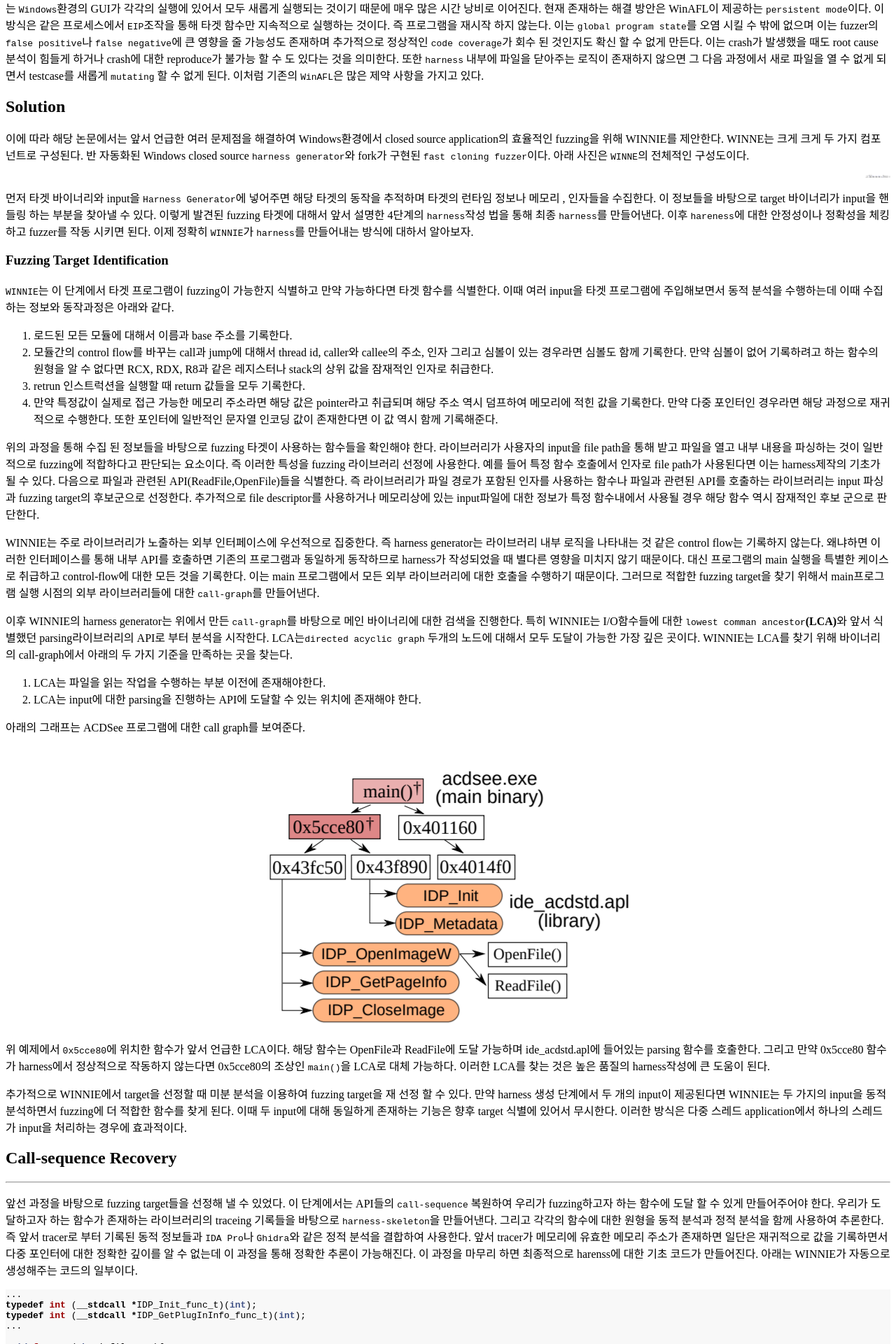
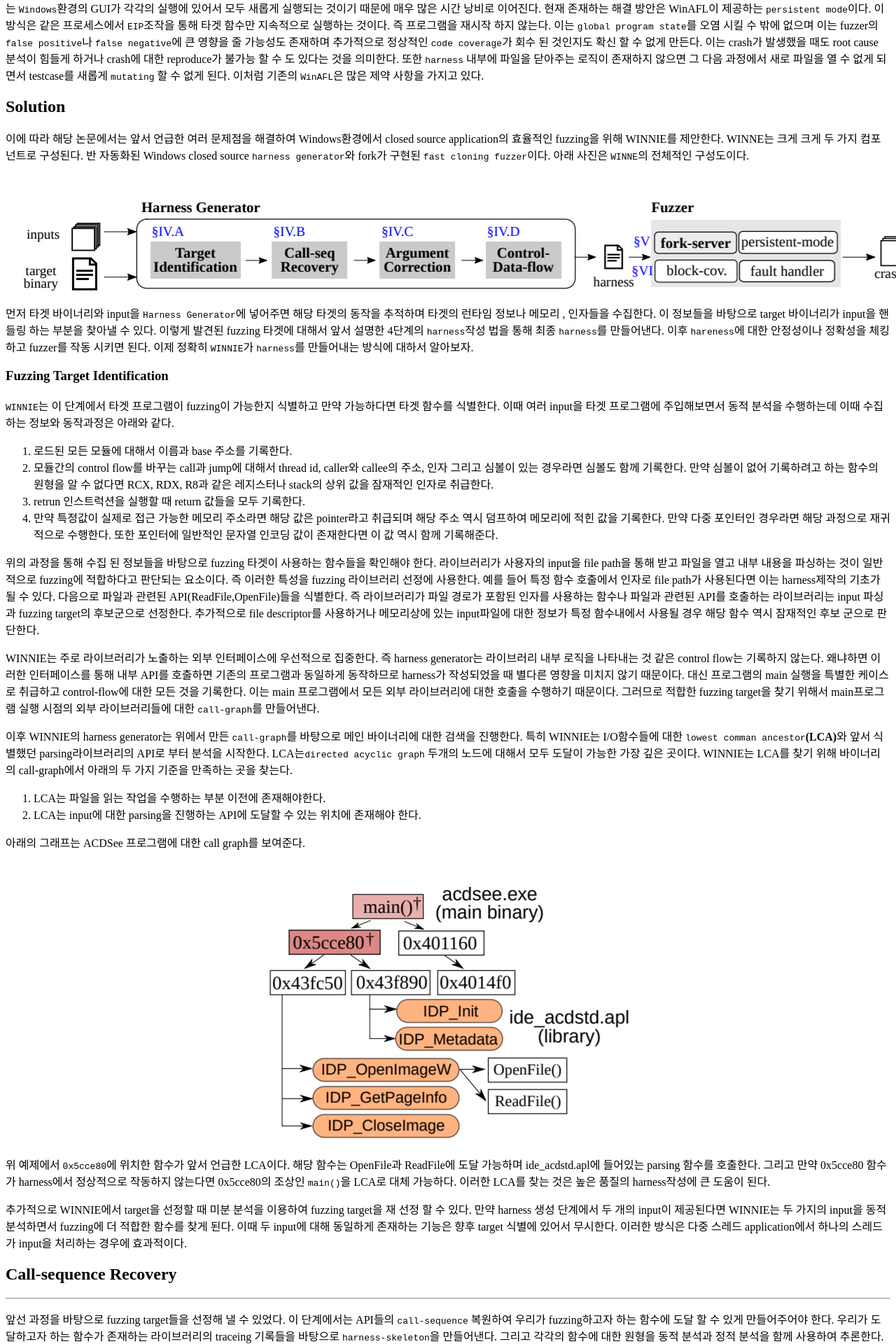
Before and after one commit to abysslab/abysslab.github.io, a Jekyll site: the page built from _posts/2022-04-02-WINNIE.md, in a window 1280 px wide. Shown: the part 1983-3903 px from the top of the page at 70% size. Built offline with Jekyll 4.4.1, drawn with Linux system fonts in a browser that asks for light colours.

Commit message:
Update 2022-04-02-WINNIE.md

````diff
--- a/_posts/2022-04-02-WINNIE.md
+++ b/_posts/2022-04-02-WINNIE.md
@@ -79,7 +79,7 @@
 ---
 이에 따라 해당 논문에서는 앞서 언급한 여러 문제점을 해결하여 Windows환경에서 closed source application의 효율적인 fuzzing을 위해 WINNIE를 제안한다. WINNE는 크게 크게 두 가지 컴포넌트로 구성된다.  반 자동화된 Windows closed source ```harness generator```와 fork가 구현된 `fast cloning fuzzer`이다. 아래 사진은 `WINNE`의 전체적인 구성도이다.
 
-![Untitled](https://raw.githubusercontent.com/abysslab/abysslab.github.io/main/img/WINNIE1.png){:style="display:block; margin-left:auto; margin-right:auto";height="36px" width="36px"}
+![Untitled](https://raw.githubusercontent.com/abysslab/abysslab.github.io/main/img/WINNIE1.png){:style="display:block; margin-left:auto; margin-right:auto"; width="36px"}
 
 먼저 타겟 바이너리와 input을 ```Harness Generator```에 넣어주면 해당 타겟의 동작을 추적하며 타겟의 런타임 정보나 메모리 , 인자들을 수집한다. 이 정보들을 바탕으로 target 바이너리가 input을 핸들링 하는 부분을 찾아낼 수 있다. 이렇게 발견된 fuzzing 타겟에 대해서 앞서 설명한 4단계의 ```harness```작성 법을 통해 최종 ```harness```를 만들어낸다. 이후 ```hareness```에 대한 안정성이나 정확성을 체킹하고 fuzzer를 작동 시키면 된다. 이제 정확히 `WINNIE`가 `harness`를 만들어내는 방식에 대하서 알아보자.
 
````
